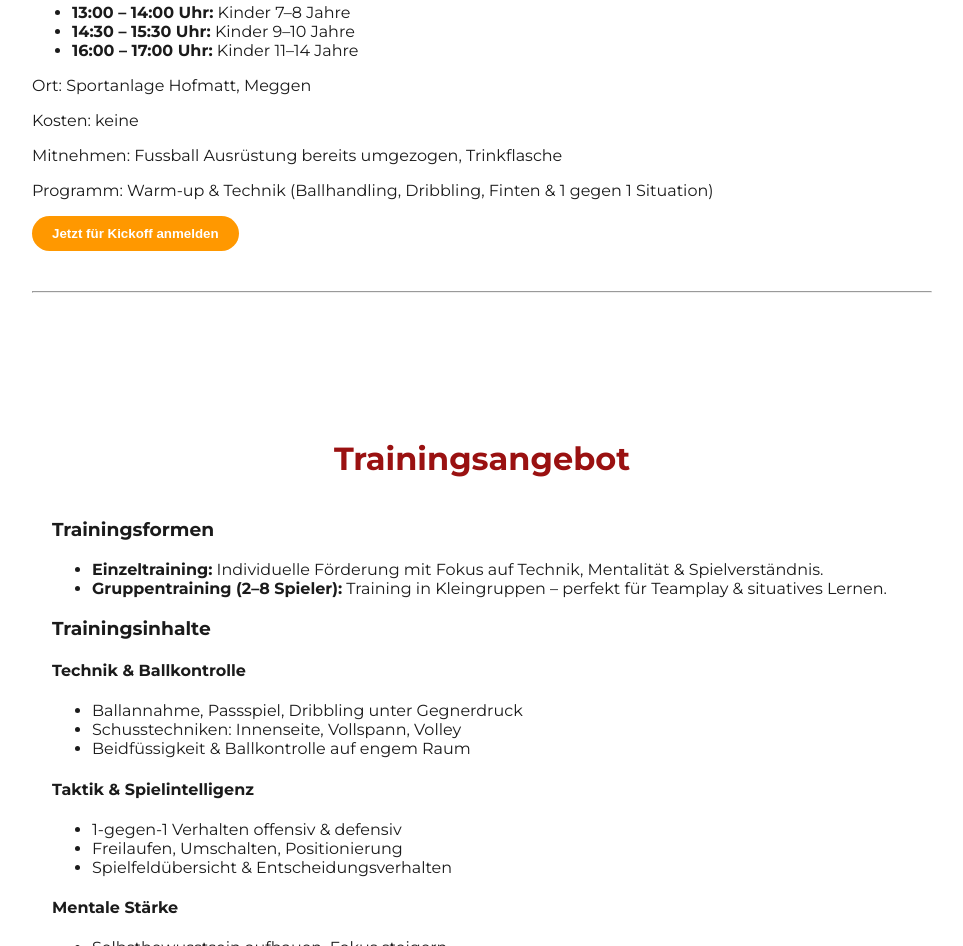
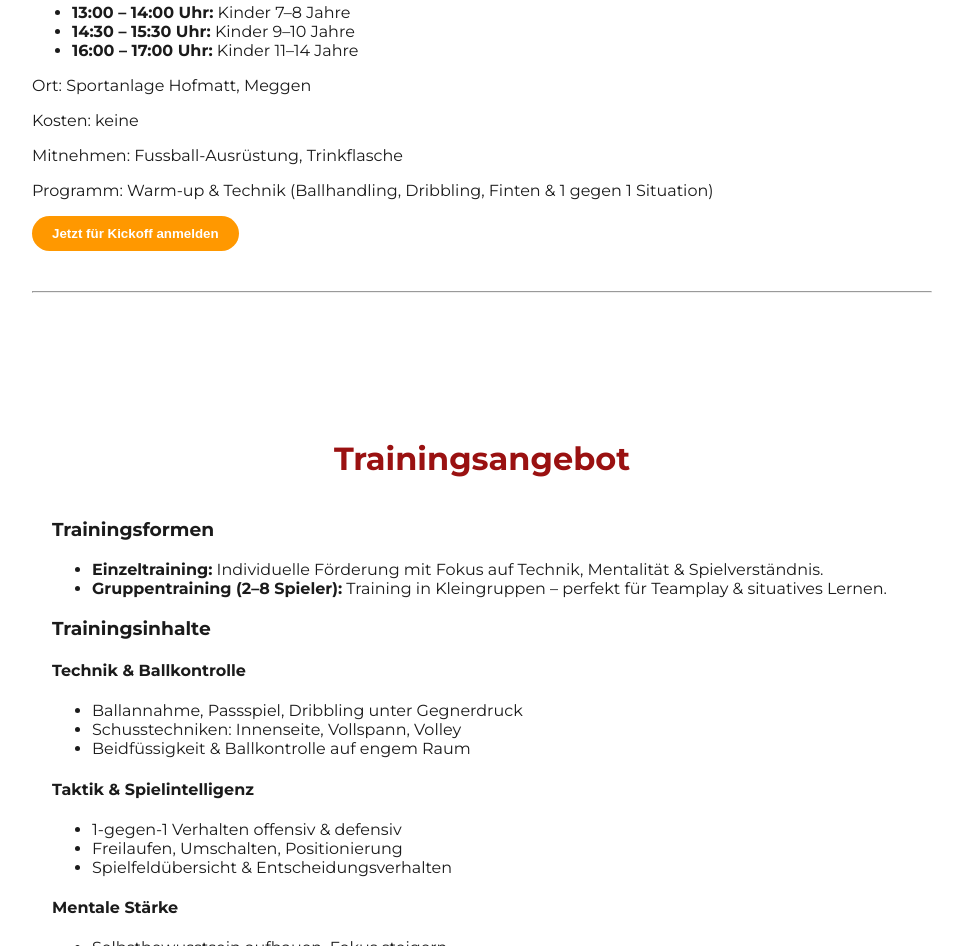
Before and after one commit to fa-ibi-meggen/fa-ibi, a plain HTML site: page index.html in a window 1280 px wide. Shown: the part 1484-2430 px from the top of the page, without its empty margins (158-1121 px from the left). Drawn offline with Linux system fonts and the light colour scheme.

Commit message:
Update index.html

```diff
--- a/index.html
+++ b/index.html
@@ -237,7 +237,7 @@
     </ul>
     <p>Ort: Sportanlage Hofmatt, Meggen</p>
     <p>Kosten: keine</p>
-    <p>Mitnehmen: Fussball Ausrüstung bereits umgezogen, Trinkflasche</p>
+    <p>Mitnehmen: Fussball-Ausrüstung, Trinkflasche</p>
     <p>Programm: Warm-up & Technik (Ballhandling, Dribbling, Finten & 1 gegen 1 Situation)</p>
     <p>
       <button onclick="fillSlot('KICKOFF 2025 – Mittwoch, 02. Juli')" style="background-color: #ff9800; color: white; padding: 10px 20px; border: none; border-radius: 25px; font-weight: bold; cursor: pointer;">
```
